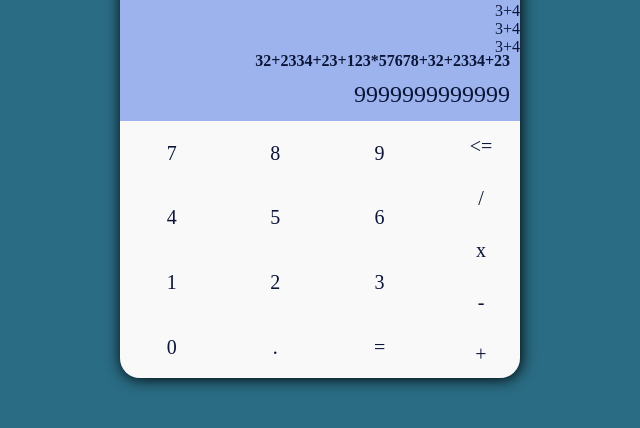
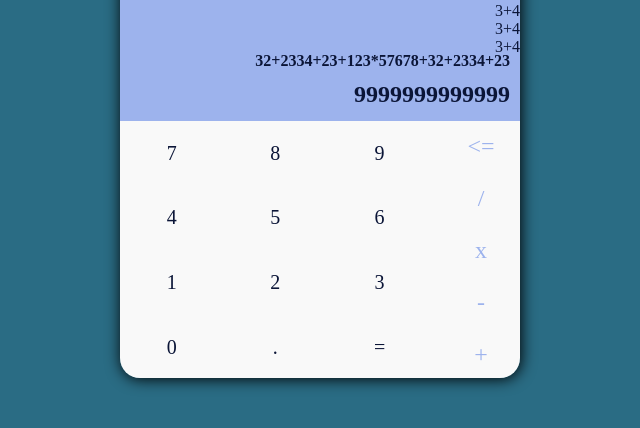
Before and after one commit to SaikatDeb12/calculator-react, a React (Vite) app: page / in a window 1280 px wide. Shown: the part 262-690 px from the top of the page, without its empty margins (320-960 px from the left). Built offline with nearby package versions, Linux system fonts and the light colour scheme.

Commit message:
added click/input listener to the keypad

```diff
--- a/src/App.css
+++ b/src/App.css
@@ -6,8 +6,8 @@
 }
 
 .app[data-theme="dark"] {
-  --bg-color-1: #172d67;
-  --bg-color-2: #050c26;
+  --bg-color-1: #2b4897;
+  --bg-color-2: #08133b;
   --bg-color-3: #fbfcfc;
   --bg-color-4: #bbbcbc;
 }
--- a/src/App.jsx
+++ b/src/App.jsx
@@ -18,9 +18,20 @@ function App() {
 
     changeFlag(!flag);
   };
+  const handleKeyPress = (keyCode, key) => {
+    console.log(keyCode, key);
+  };
+
+  const [expression, setExpression] = useState("");
+  const [result, setResult] = useState("");
 
   return (
-    <div className="app" data-theme={flag ? "" : "dark"}>
+    <div
+      className="app"
+      tabIndex={0}
+      data-theme={flag ? "" : "dark"}
+      onKeyDown={(event) => handleKeyPress(event.keyCode, event.key)}
+    >
       <div className="calculator">
         <div className="navbar">
           <div className="slidebar" onClick={changeBtn}>
@@ -32,7 +43,7 @@ function App() {
         </div>
         <div className="main-section">
           <Header />
-          <Footer />
+          <Footer handleKeyPress={handleKeyPress} />
         </div>
       </div>
     </div>
--- a/src/footer/Footer.jsx
+++ b/src/footer/Footer.jsx
@@ -1,7 +1,7 @@
 import React from "react";
 import "./footer.css";
 
-function Footer() {
+function Footer(props) {
   const keys = [
     {
       label: "7",
@@ -49,32 +49,32 @@ function Footer() {
     },
     {
       label: "=",
-      keyCode: 187,
+      keyCode: 13,
     },
   ];
   const symbols = [
     {
-      symbols: "<=",
+      label: "<=",
       value: "backspace",
       keyCode: 8,
     },
     {
-      symbols: "/",
+      label: "/",
       value: "/",
       keyCode: 191,
     },
     {
-      symbols: "x",
+      label: "x",
       value: "*",
       keyCode: 106,
     },
     {
-      symbols: "-",
+      label: "-",
       value: "-",
       keyCode: 189,
     },
     {
-      symbols: "+",
+      label: "+",
       value: "+",
       keyCode: 107,
     },
@@ -84,12 +84,26 @@ function Footer() {
     <div className="footer">
       <div className="keys">
         {keys.map((ele, ind) => {
-          return <p key={ind}>{ele.label}</p>;
+          return (
+            <p
+              key={ind}
+              onClick={() => props.handleKeyPress(ele.keyCode, ele.label)}
+            >
+              {ele.label}
+            </p>
+          );
         })}
       </div>
       <div className="symbols">
         {symbols.map((ele, ind) => {
-          return <p key={ind}>{ele.symbols}</p>;
+          return (
+            <p
+              key={ind}
+              onClick={() => props.handleKeyPress(ele.keyCode, ele.value)}
+            >
+              {ele.label}
+            </p>
+          );
         })}
       </div>
     </div>
--- a/src/footer/footer.css
+++ b/src/footer/footer.css
@@ -11,14 +11,15 @@
 .keys {
   display: grid;
   align-items: center;
+  grid-template-columns: auto auto auto;
   width: 100%;
-
-  grid-template-columns: auto auto auto;
 }
 
 .symbols {
   display: grid;
   align-items: center;
+  color: var(--bg-color-1);
+  font-size: larger;
 }
 
 .keys p {
--- a/src/header/header.css
+++ b/src/header/header.css
@@ -17,10 +17,6 @@
 .execution {
   height: 10%;
   padding-right: 10px;
-  /* overflow: auto; */
-}
-
-.execution {
   font-weight: 800;
 }
 
@@ -31,5 +27,5 @@
   height: 30%;
   padding-right: 10px;
   font-size: x-large;
-  font-weight: 500;
+  font-weight: 800;
 }
```
